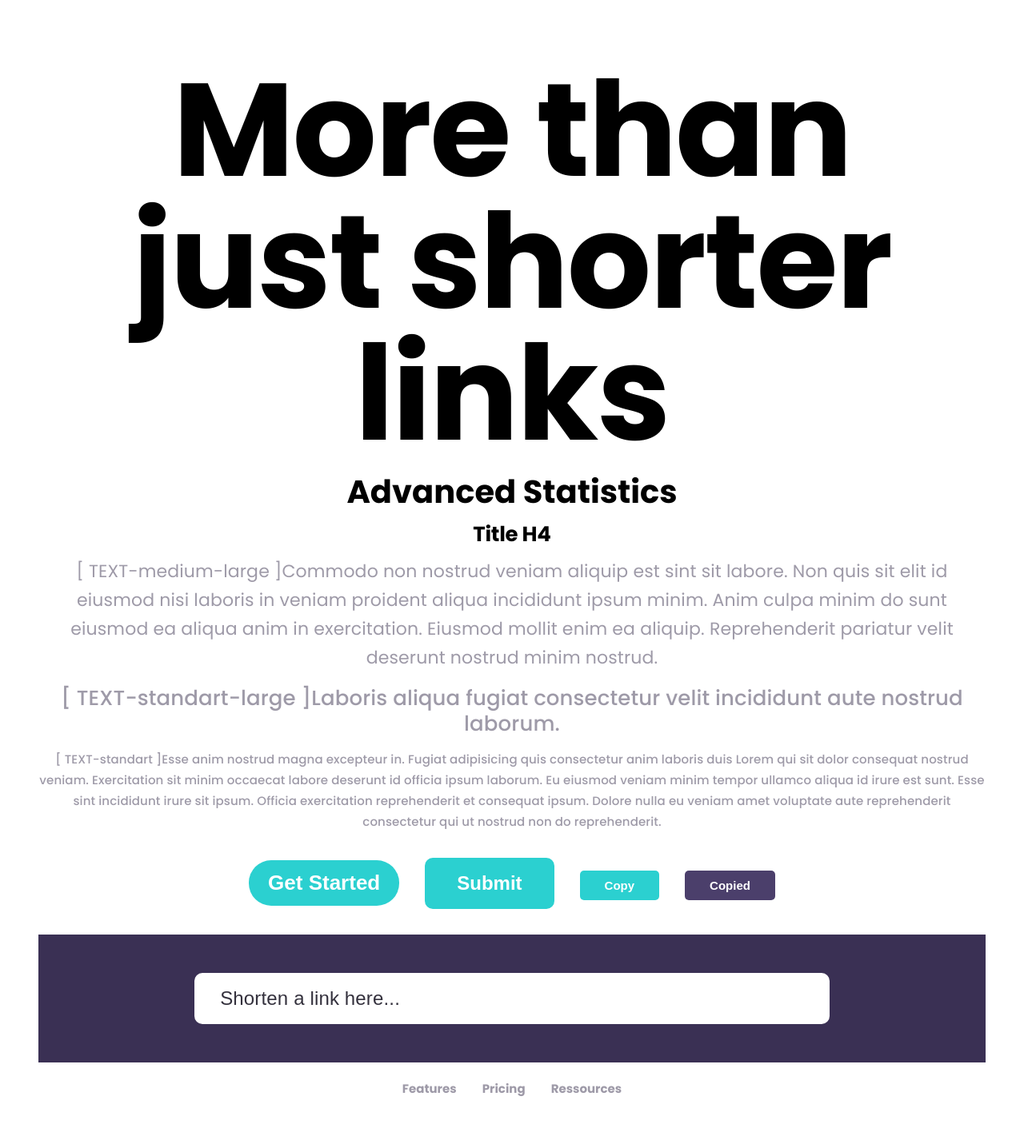
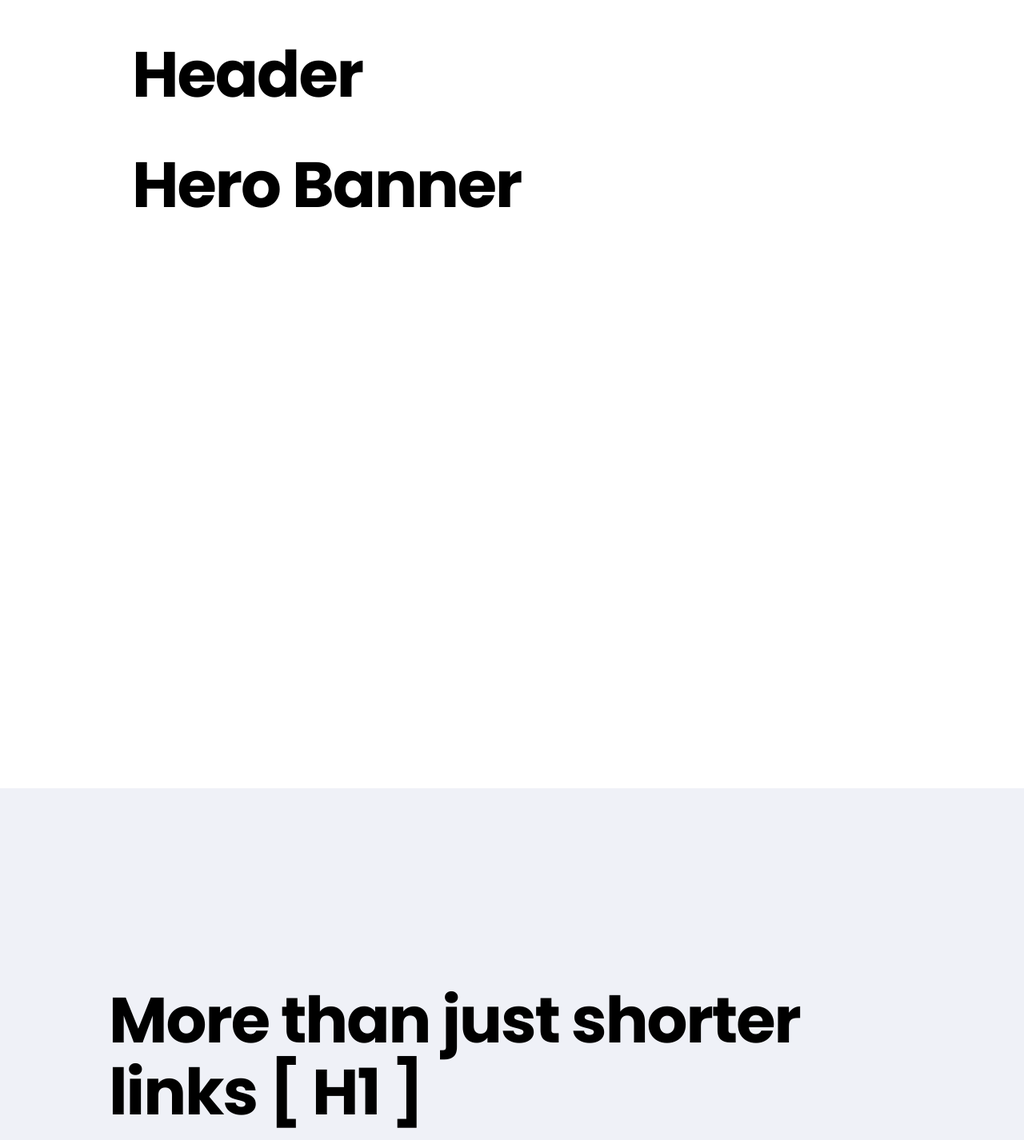
Before and after one commit to raficraft/Frontend_Challenge_url_short_-level_4-, a React (Create React App) app: page / in a window 1280 px wide. Shown: the top 1426 px of the page at 80% size. Built offline with nearby package versions, Linux system fonts and the light colour scheme.

Commit message:
add -layout

```diff
--- a/package.json
+++ b/package.json
@@ -10,9 +10,11 @@
     "@types/node": "^16.11.39",
     "@types/react": "^18.0.12",
     "@types/react-dom": "^18.0.5",
+    "@types/styled-components": "^5.1.25",
     "react": "^18.1.0",
     "react-dom": "^18.1.0",
     "react-scripts": "5.0.1",
+    "styled-components": "^5.3.5",
     "typescript": "^4.7.3",
     "web-vitals": "^2.1.4"
   },
--- a/src/App.tsx
+++ b/src/App.tsx
@@ -3,16 +3,19 @@ import './css/reset.css';
 import './css/designSystem.css';
 import './App.css';
 import Demo from './core/component/Demo/Demo';
+import Layout from './core/component/lib/Layout/Layout';
 
 function App() {
   return (
-    <div className="App">
-      <header className="App-header">
+    <>
+
 
       <Demo title="Démo" content="Lorem ipsum"/>
-      </header>
 
-    </div>
+
+    </>
+
+
   );
 }
 
--- a/src/core/component/Demo/Demo.tsx
+++ b/src/core/component/Demo/Demo.tsx
@@ -15,9 +15,9 @@ export default function Demo({ title, content }: CardProps) {
 
   return (
       <div  className='demo'>
-          <h1>More than just shorter links</h1>
-          <h2>Advanced Statistics</h2>
-          <h4>Title H4</h4>
+          <h1>More than just shorter links [ H1 ]</h1>
+          <h2>Advanced Statistics [ H2 ]</h2>
+          <h4>Title H4 [ H4 ]</h4>
       <p className="text-md-lg"> [ TEXT-medium-large ]Commodo non nostrud veniam aliquip est sint sit labore. Non quis sit elit id eiusmod nisi laboris in veniam proident aliqua incididunt ipsum minim. Anim culpa minim do sunt eiusmod ea aliqua anim in exercitation. Eiusmod mollit enim ea aliquip. Reprehenderit pariatur velit deserunt nostrud minim nostrud.</p>
 
 
--- a/src/core/component/SVG/LOGO.js
+++ b/src/core/component/SVG/LOGO.js
@@ -8,6 +8,7 @@ export function LOGO({ ...props }) {
       xmlns="http://www.w3.org/2000/svg"
       {...props}
     >
+      <title>Logo of shortly website</title>
       <path
         fillRule="evenodd"
         clipRule="evenodd"
--- /dev/null
+++ b/src/core/component/lib/Header/Header.tsx
@@ -0,0 +1,7 @@
+import React from 'react'
+
+export default function Header() : JSX.Element {
+  return (
+    <div id="__Header" className=""><h1>Header</h1></div>
+  )
+}
--- a/src/core/component/lib/Layout/Layout.tsx
+++ b/src/core/component/lib/Layout/Layout.tsx
@@ -1,7 +1,25 @@
 import React from 'react'
+import Header from '../Header/Header';
 
-export default function Layout() {
+
+type Props = {
+  children: React.ReactNode;
+};
+
+export default function Layout({children} : Props) {
   return (
-    <div>Layout</div>
+    <>
+      <section id="__Layout">
+
+        <Header></Header>
+        <section id="__Hero"><h1>Hero Banner</h1></section>
+        <main id="__Main">
+        {children}
+
+        </main>
+        <footer id="__Footer"><h1>Footer</h1></footer>
+    </section>
+
+    </>
   )
 }
--- a/src/css/designSystem.css
+++ b/src/css/designSystem.css
@@ -1,44 +1,9 @@
-:root {
-  --gray-dark: #34313d;
-  --violet-dark: #3a3054;
-  --violet: #4b3f6b;
-  --gray: #9e9aa8;
-  --gray-light: #979797;
-  --light: white;
-  --green: #2bd0d0;
-
-  --font-xl: 5rem; /*80px*/
-  --font-lg: 2.5rem; /*40px*/
-  --font-md-lg: 1.375rem; /*22px*/
-  --font-md: 1.5rem; /*20px*/
-  --font-sd-lg: 1.125rem; /*18px*/
-  --font-sd: 15px; /*15px*/
-  --font-xs: 12px; /*12px*/
-
-  --spacing-xl: 165px;
-  --spacing-md: 64px;
-  --spacing-st: 32px;
-  --spacing-sm: 16px;
-
-  --transition-sd: 0.8s;
-  --transition-sm: 0.5s;
-  --transition-xs: 0.3s;
-
-  --container-width: 1440px;
-
-  --font: "Poppins", sans-serif;
-
-  @media screen and (max-width: 1024px) {
-  }
-  @media screen and (max-width: 600px) {
-  }
-}
-
 h1,
 h2 {
 }
 h1 {
-  font-size: var(--spacing-xl);
+  font-size: var(--font-xl);
+  line-height: 90px;
   letter-spacing: -2px;
   font-weight: bold;
 }
@@ -53,12 +18,10 @@ h4 {
   font-weight: bold;
 }
 
-p {
+.text_light {
+  color: var(--light);
 }
-a {
-}
-blockquote {
-}
+
 .text-sm {
   font-size: 15px;
   line-height: 1.625;
@@ -113,10 +76,11 @@ button {
   background-color: var(--green);
   border: none;
   color: var(--light);
+  color: white;
 }
 
 .btn_rounded-big {
-  font-size: var(--font-md) color white;
+  font-size: var(--font-md);
   text-transform: capitalize;
   font-weight: bold;
   padding: 13px 24px;
@@ -173,8 +137,47 @@ input::placeholder {
 }
 
 .demo {
-  padding: 4rem 2rem;
+  padding: 4rem 0;
 }
 .demo * {
   margin: 1rem;
 }
+
+/* layout */
+
+#root {
+  max-width: var(--container-width);
+  width: 100%;
+}
+
+#__Header,
+#__Hero,
+#__Main,
+#__Footer {
+  width: 100%;
+}
+
+#__Layout,
+#__Header,
+#__Hero {
+  background-color: var(--light);
+}
+
+#__Header {
+  padding: 3rem var(--spacing-xl);
+}
+
+#__Hero {
+  padding: 0 var(--spacing-xl);
+  height: 800px;
+}
+
+#__Main {
+  background-color: #eff1f7;
+  padding: var(--spacing-xl) var(--spacing-xl--y);
+}
+
+#__Footer {
+  background-color: #232127;
+  padding: var(--spacing-md--y) var(--spacing-xl);
+}
--- a/src/css/reset.css
+++ b/src/css/reset.css
@@ -1,3 +1,45 @@
+:root {
+  --gray-dark: #34313d;
+  --violet-dark: #3a3054;
+  --violet: #4b3f6b;
+  --gray: #9e9aa8;
+  --gray-light: #979797;
+  --light: white;
+  --green: #2bd0d0;
+
+  --font-xl: 5rem; /*80px*/
+  --font-lg: 2.5rem; /*40px*/
+  --font-md-lg: 1.375rem; /*22px*/
+  --font-md: 1.5rem; /*20px*/
+  --font-sd-lg: 1.125rem; /*18px*/
+  --font-sd: 15px; /*15px*/
+  --font-xs: 12px; /*12px*/
+
+  --spacing-xl: 165px;
+  --spacing-md: 64px;
+  --spacing-st: 32px;
+  --spacing-sm: 16px;
+
+  --spacing-xl--y: 120px;
+  --spacing-md--y: 72px;
+  --spacing-st--y: 48px;
+  --spacing-sm--y: 16px;
+
+  --transition-sd: 0.8s;
+  --transition-sm: 0.5s;
+  --transition-xs: 0.3s;
+
+  --container-width: 1440px;
+
+  --font: "Poppins", sans-serif;
+
+  @media screen and (max-width: 1024px) {
+  }
+  @media screen and (max-width: 600px) {
+    --container-width: 100%;
+  }
+}
+
 html,
 body,
 div,
@@ -104,6 +146,11 @@ body {
   line-height: 1;
   font-family: "Poppins", sans-serif;
   font-size: 16px;
+  display: flex;
+  justify-content: center;
+  align-items: center;
+  overflow-x: hidden;
+  background-color: #eff1f7;
 }
 
 ol,
--- a/src/index.tsx
+++ b/src/index.tsx
@@ -3,13 +3,17 @@ import ReactDOM from 'react-dom/client';
 import './index.css';
 import App from './App';
 import reportWebVitals from './reportWebVitals';
+import Layout from './core/component/lib/Layout/Layout';
 
 const root = ReactDOM.createRoot(
   document.getElementById('root') as HTMLElement
 );
 root.render(
   <React.StrictMode>
+    <Layout>
     <App />
+
+    </Layout>
   </React.StrictMode>
 );
 
```
Also changed, not shown: src/core/component/styled/function.tsx (added, +78 -0 lines), src/core/component/lib/Header/Header_css.tsx (added), 2 other files (tests, documents, lock files or other folders).
